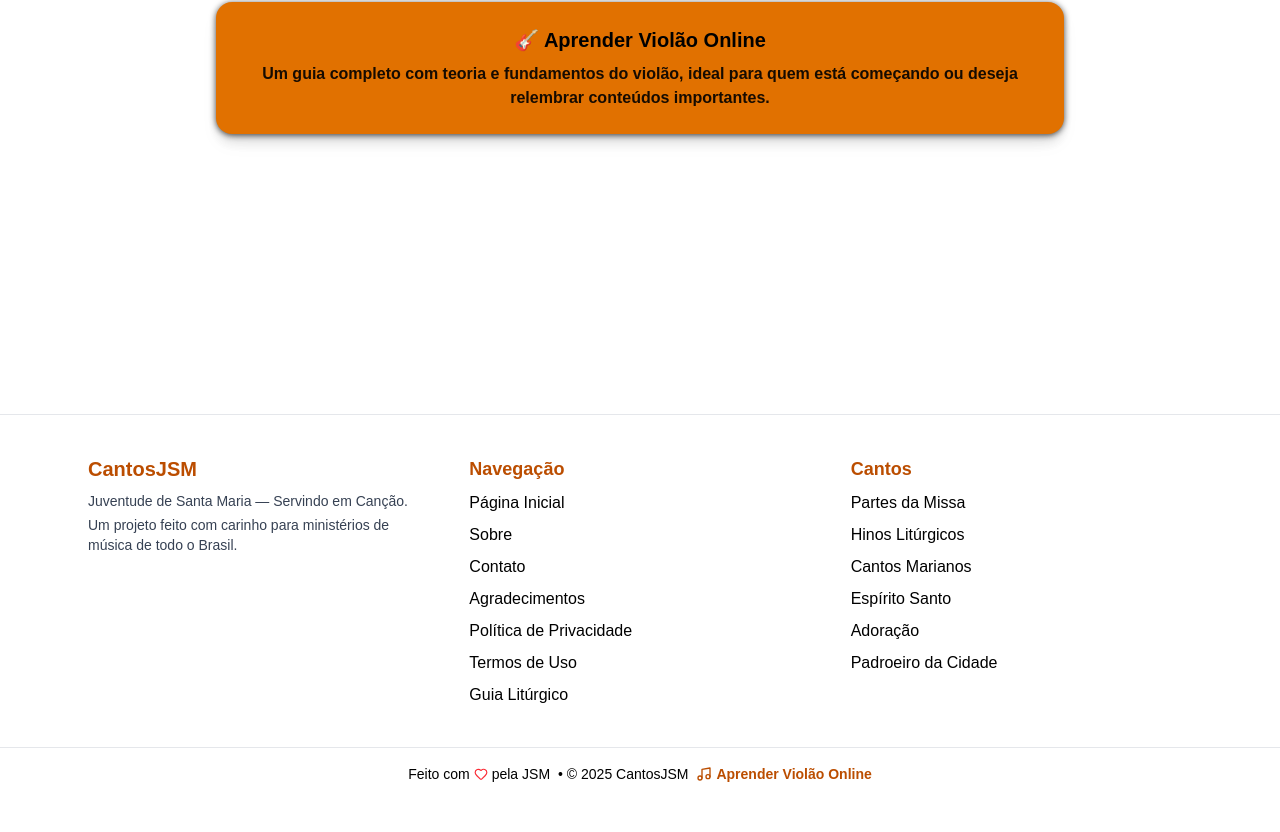
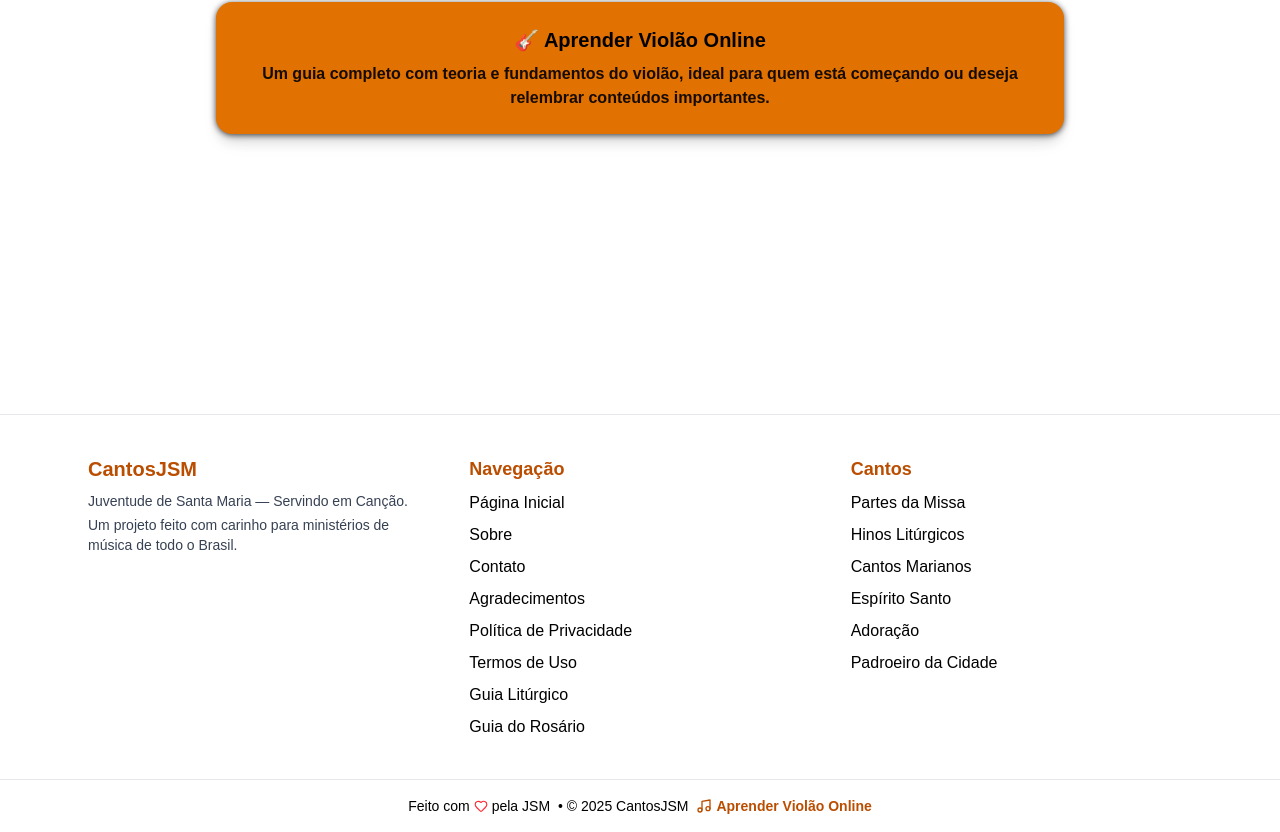
Before and after one commit to robsonalbuquerquedev/cantosjsm, a Next.js app: page / in a window 1280 px wide. Shown: the part 1446-2278 px from the top of the page. Before the commit the page ends 2246 px from the top, so only its background shows below. Built offline with nearby package versions, Linux system fonts and the light colour scheme.

Commit message:
feat: Component Footer.tsx

```diff
--- a/src/components/Footer.tsx
+++ b/src/components/Footer.tsx
@@ -29,9 +29,8 @@ export default function Footer() {
                     <Link href="/agradecimentos" className="hover:text-amber-700 transition">Agradecimentos</Link>
                     <Link href="/politica-de-privacidade" className="hover:text-amber-700 transition">Política de Privacidade</Link>
                     <Link href="/termos-de-uso" className="hover:text-amber-700 transition">Termos de Uso</Link>
-                    <Link href="/guia-liturgico" className="hover:text-amber-700 transition">
-                        Guia Litúrgico
-                    </Link>
+                    <Link href="/guia-liturgico" className="hover:text-amber-700 transition"> Guia Litúrgico</Link>
+                    <Link href="/guia-do-rosario" className="hover:text-amber-700 transition"> Guia do Rosário</Link>
                 </div>
 
                 {/* 🎵 Navegação simplificada de cantos */}
```
